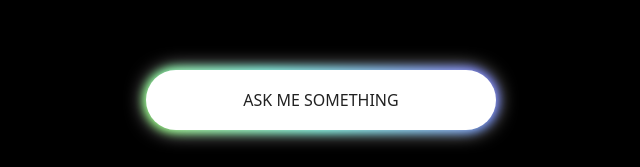
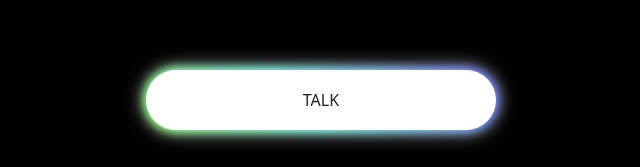
Before and after one commit to alastairzotos/callisto-gpt, a Next.js app in the folder apps/web/: page / in a window 1280 px wide. Shown: the part 630-797 px from the top of the page, without its empty margins (319-959 px from the left). Built offline with nearby package versions, Linux system fonts and the light colour scheme.

Commit message:
Button upgrades

```diff
--- a/apps/web/src/components/listen-button.tsx
+++ b/apps/web/src/components/listen-button.tsx
@@ -29,10 +29,10 @@ export const ListenButton: React.FC = () => {
   }
 
   return (
-    <ShinyButton onClick={handleClick}>
+    <ShinyButton onClick={handleClick} disabled={listening || isPending}>
       {
         !listening && !isPending
-          ? "Ask me something"
+          ? "Talk"
           : firstUppercase(speechResultText || interimText)
       }
     </ShinyButton>
--- a/apps/web/src/components/shiny-button/shiny.module.css
+++ b/apps/web/src/components/shiny-button/shiny.module.css
@@ -5,7 +5,7 @@
   min-height: 60px;
   border: none;
   outline: none;
-  cursor: pointer;
+  /* cursor: pointer; */
   position: relative;
   z-index: 0;
   border-radius: 1000px;
@@ -72,7 +72,8 @@
 }
 
 .shiny:disabled:after {
-  background-color: rgba(0, 0, 0, 0.1);
+  background-color: rgba(200, 200, 200, 0.87);
+  box-shadow: none;
 }
 
 @keyframes glowing {
```
